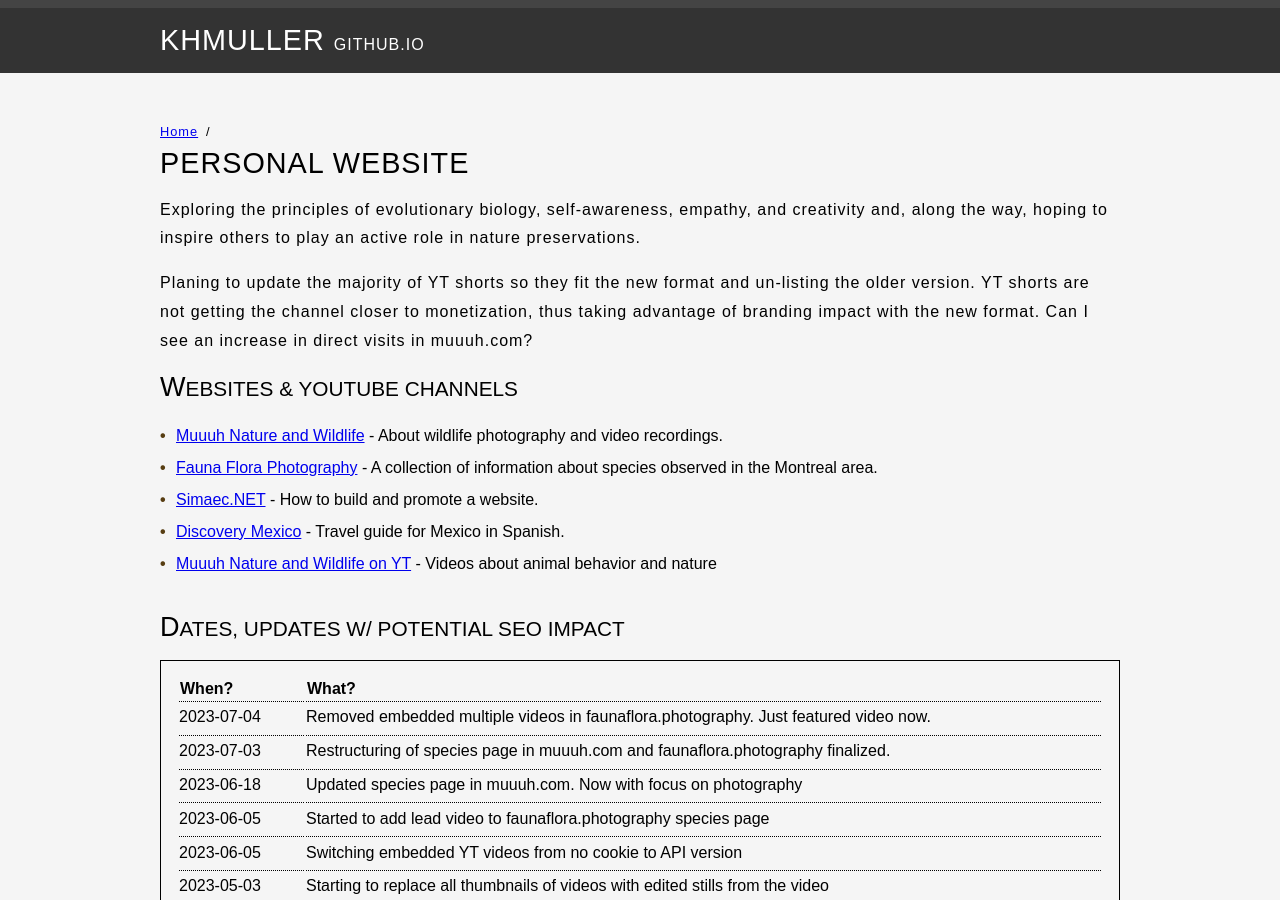
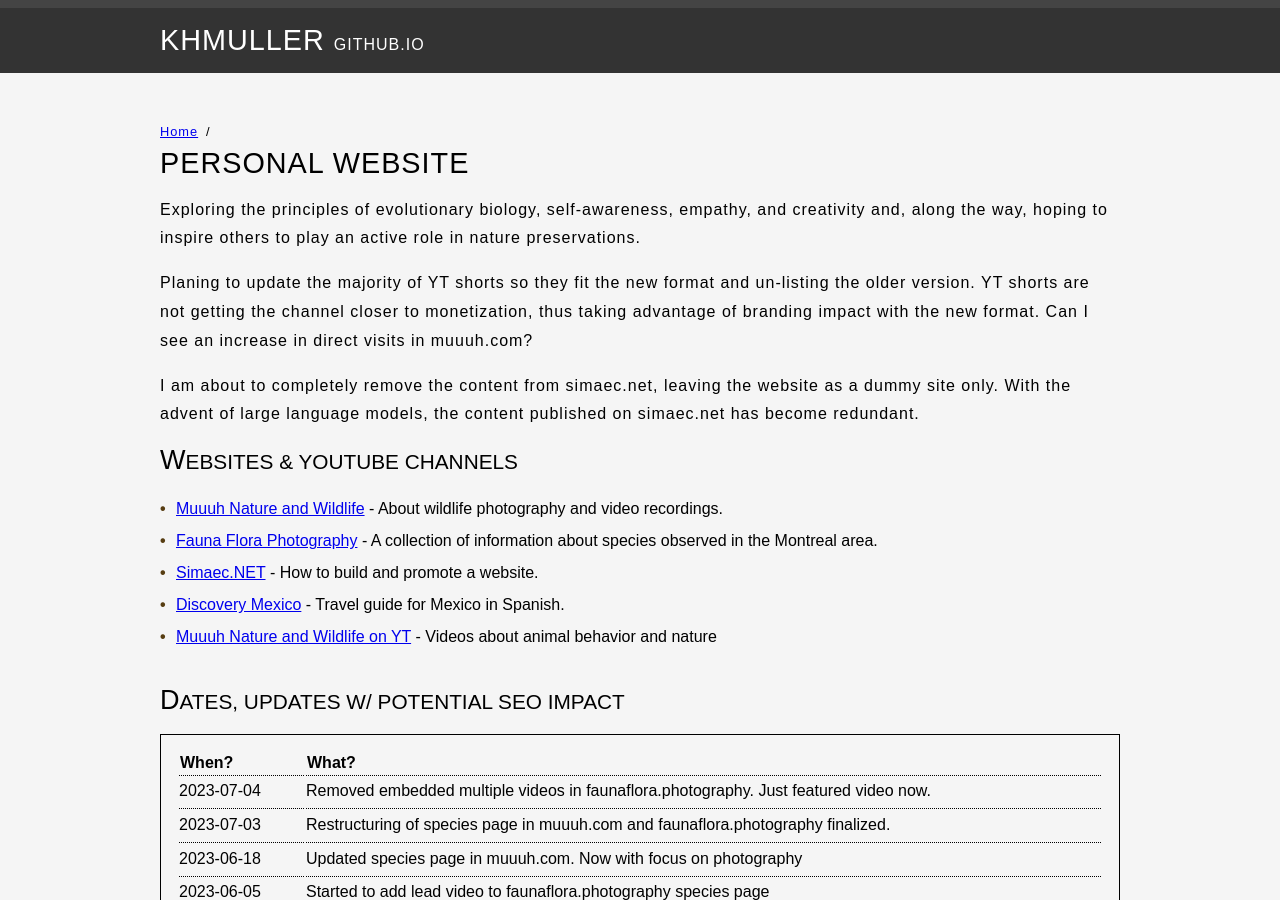
Before and after one commit to KHMuller/khmuller.github.io, a Jekyll site: the page built from index.md, in a window 1280 px wide and 900 px high. Built offline with Jekyll 4.4.1, drawn with Linux system fonts in a browser that asks for light colours.

Commit message:
Minor update regarding simaec.net

```diff
--- a/index.md
+++ b/index.md
@@ -10,6 +10,8 @@ canonical: https://khmuller.github.io
 Exploring the principles of evolutionary biology, self-awareness, empathy, and creativity and, along the way, hoping to inspire others to play an active role in nature preservations.
 
 Planing to update the majority of YT shorts so they fit the new format and un-listing the older version. YT shorts are not getting the channel closer to monetization, thus taking advantage of branding impact with the new format. Can I see an increase in direct visits in muuuh.com?
+
+I am about to completely remove the content from simaec.net, leaving the website as a dummy site only. With the advent of large language models, the content published on simaec.net has become redundant.
 
 ## Websites &amp; YouTube Channels
 
```
